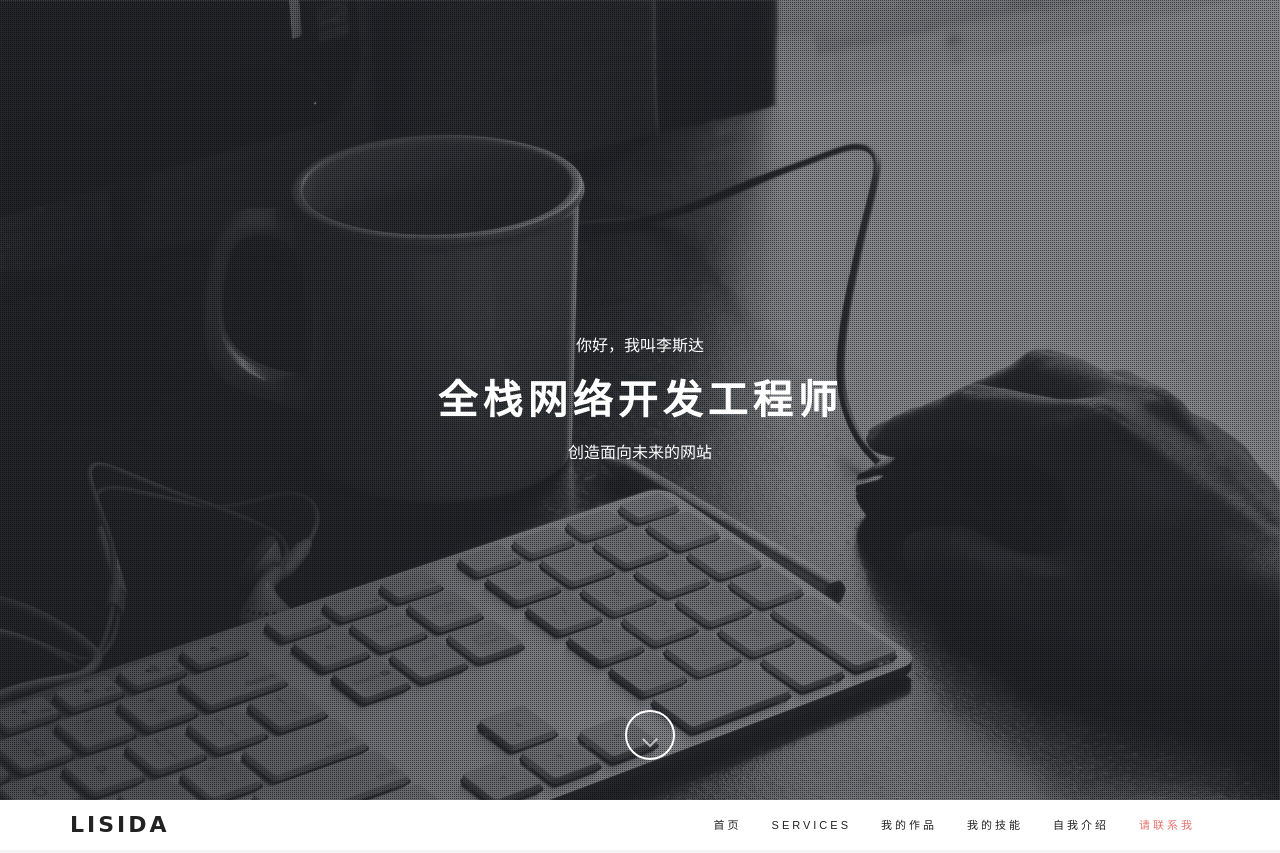
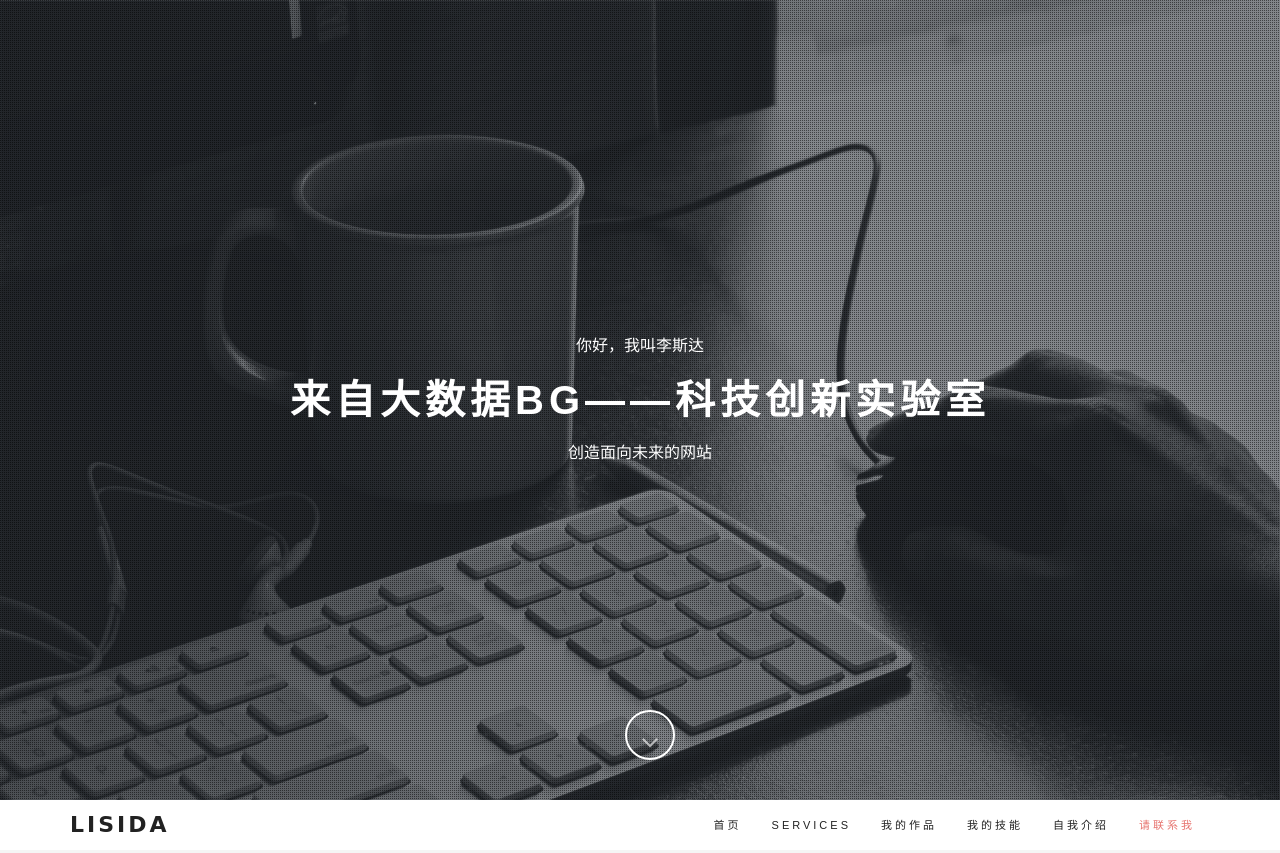
Before and after one commit to lisidaWeb/lisidaWeb.github.io, a plain HTML site: page index.html in a window 1280 px wide. Shown: the top 853 px of the page. Drawn offline with Linux system fonts and the light colour scheme.

Commit message:
Update index.html

```diff
--- a/index.html
+++ b/index.html
@@ -31,7 +31,7 @@
         <div class="home-overlay"></div>
 		<div class="intro">
 			<div class="start">你好，我叫李斯达</div>
-			<h1>全栈网络开发工程师</h1>
+			<h1>来自大数据BG——科技创新实验室</h1>
 			<div class="start">创造面向未来的网站</div>
 		</div>
 
```
